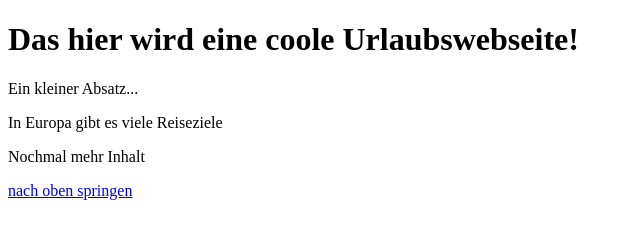
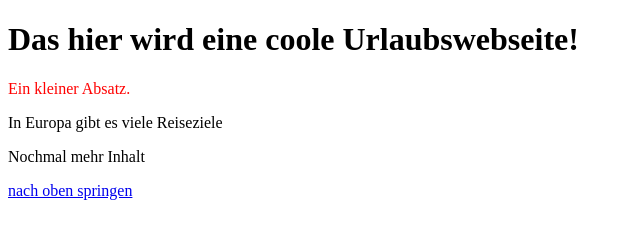
Before and after one commit to Torsten-git/udm_website, a plain HTML site: page index.html in a window 1280 px wide. Shown: the whole page, without its empty margins (0-640 px from the left). Drawn offline with Linux system fonts and the light colour scheme.

Commit message:
Datei dem Kurs angeglichen

```diff
--- a/index.html
+++ b/index.html
@@ -7,7 +7,7 @@
 </head>
 <body style="background-color: rgb(255, 255, 255)">
     <h1>Das hier wird eine coole Urlaubswebseite!</h1>
-    <p>Ein kleiner Absatz...</p>
+    <p style="color: red;">Ein kleiner Absatz.</p>
     <p>In Europa gibt es viele Reiseziele</p>
     <p>Nochmal mehr Inhalt</p>
     <a href="#">nach oben springen</a>
```
